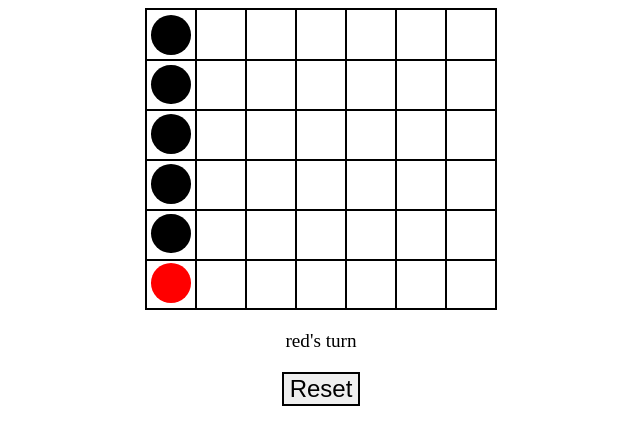
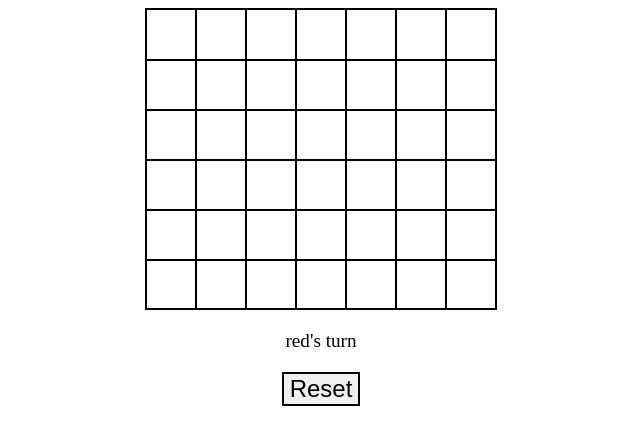
Before and after one commit to gmmorrow/connectFour, a plain HTML site: page index.html in a window 1280 px wide. Shown: the whole page, without its empty margins (319-959 px from the left). Drawn offline with Linux system fonts and the light colour scheme.

Commit message:
remove defaults in html

```diff
--- a/index.html
+++ b/index.html
@@ -11,14 +11,7 @@
 <body>
     <div class="wrapper">
         <div class= "grid">
-            <div class= "column">
-                <div class= "disc red"></div>
-                <div class= "disc black"></div>
-                <div class= "disc black"></div>
-                <div class= "disc black"></div>
-                <div class= "disc black"></div>
-                <div class= "disc black"></div>
-            </div>
+            <div class= "column"></div>
             <div class= "column"></div>
             <div class= "column"></div>
             <div class= "column"></div>
@@ -31,7 +24,7 @@
             <div class="line four"></div>
             <div class="line five"></div>
         </div>
-        <div class="message" id="message">Player One Start</div>
+        <div class="message" id="message"></div>
         <button class="resetButton">Reset</button>
     </div>
     <script src="connectFour.js"></script>
```
